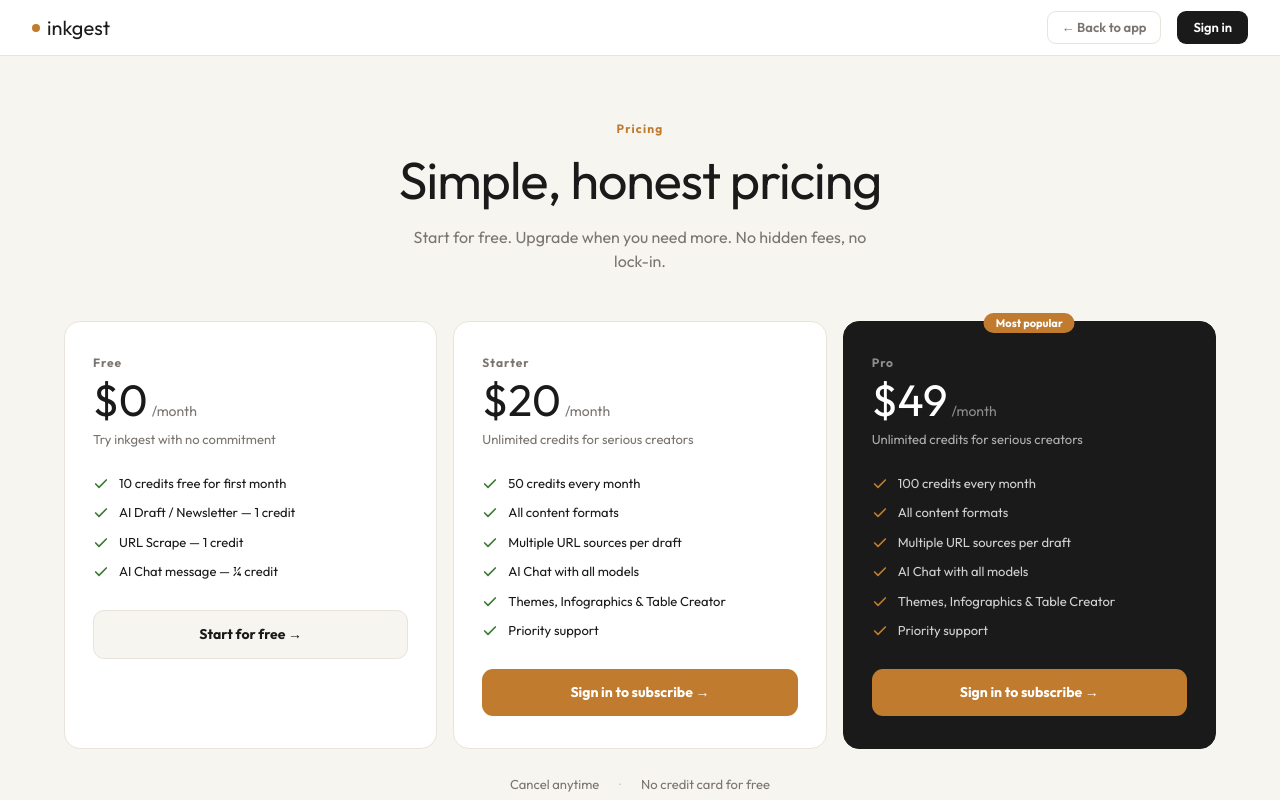
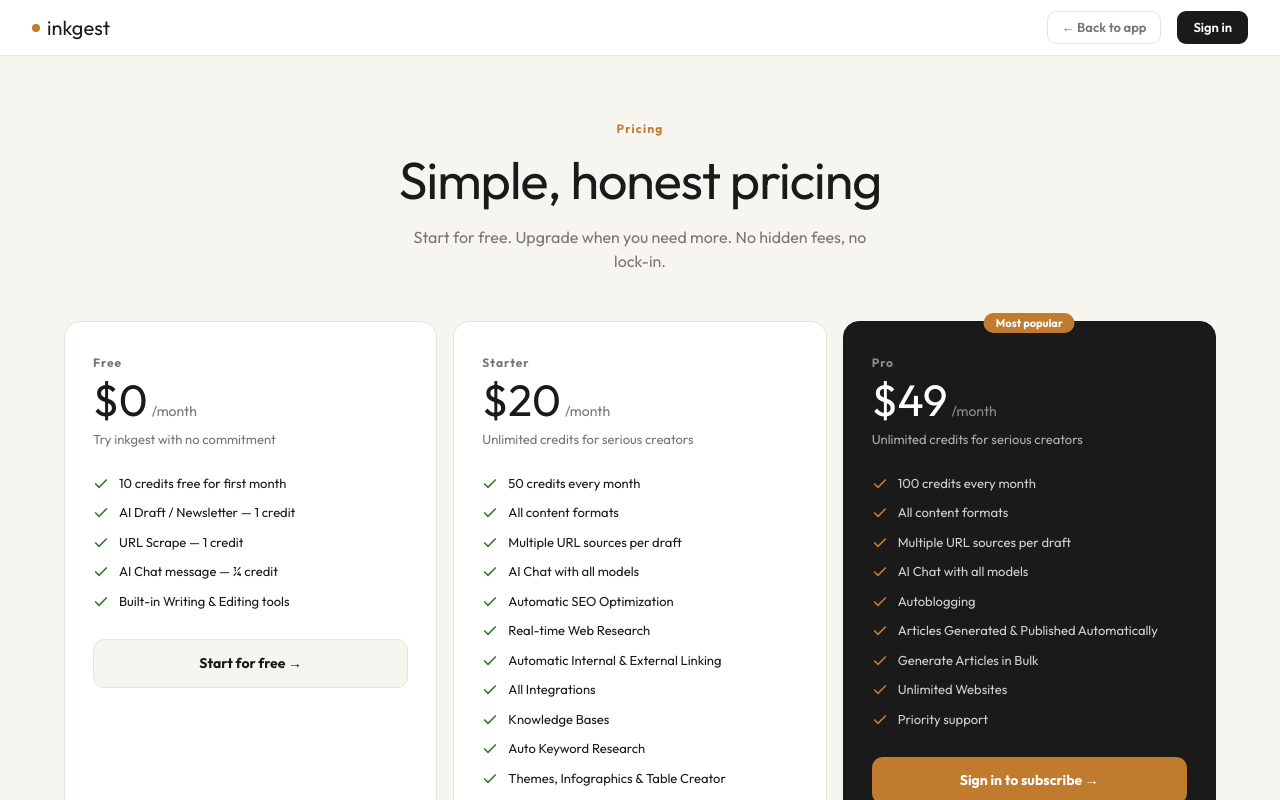
Before and after one commit to shreyvijayvargiya/Inkgest, a Next.js app: page /pricing in a window 1280 px wide. Shown: the top 800 px of the page. Built offline with nearby package versions, Linux system fonts and the light colour scheme; no server answers.

Commit message:
new pricing upgraded

```diff
--- a/pages/pricing.js
+++ b/pages/pricing.js
@@ -113,6 +113,7 @@
 				"AI Draft / Newsletter — 1 credit",
 				"URL Scrape — 1 credit",
 				"AI Chat message — ¼ credit",
+				"Built-in Writing & Editing tools",
 			],
 			popular: false,
 			type: "free",
@@ -128,6 +129,12 @@
 				"All content formats",
 				"Multiple URL sources per draft",
 				"AI Chat with all models",
+				"Automatic SEO Optimization",
+				"Real-time Web Research",
+				"Automatic Internal & External Linking",
+				"All Integrations",
+				"Knowledge Bases",
+				"Auto Keyword Research",
 				"Themes, Infographics & Table Creator",
 				"Priority support",
 			],
@@ -145,7 +152,10 @@
 				"All content formats",
 				"Multiple URL sources per draft",
 				"AI Chat with all models",
-				"Themes, Infographics & Table Creator",
+				"Autoblogging",
+				"Articles Generated & Published Automatically",
+				"Generate Articles in Bulk",
+				"Unlimited Websites",
 				"Priority support",
 			],
 			popular: true,
```
